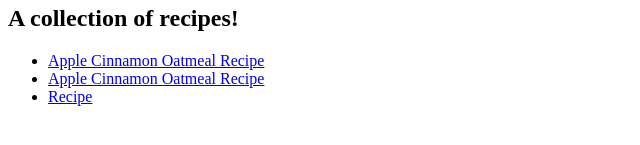
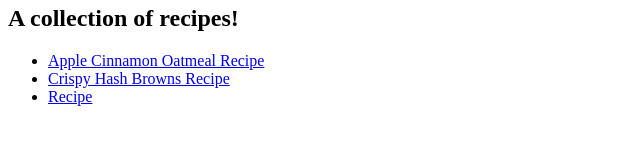
Before and after one commit to AlecsKep/odin-recipes, a plain HTML site: page index.html in a window 1280 px wide. Shown: the part 399-544 px from the top of the page, 0-640 px from the left. Drawn offline with Linux system fonts and the light colour scheme; files whose address does not match are found by name.

Commit message:
Edit index.html

```diff
--- a/index.html
+++ b/index.html
@@ -18,8 +18,8 @@
         >
       </li>
       <li>
-        <a href="recipes/apple-cinnamon-oatmeal.html"
-          >Apple Cinnamon Oatmeal Recipe</a
+        <a href="crispy-hash-browns.html"
+          >Crispy Hash Browns Recipe</a
         >
       </li>
       <li>
```
